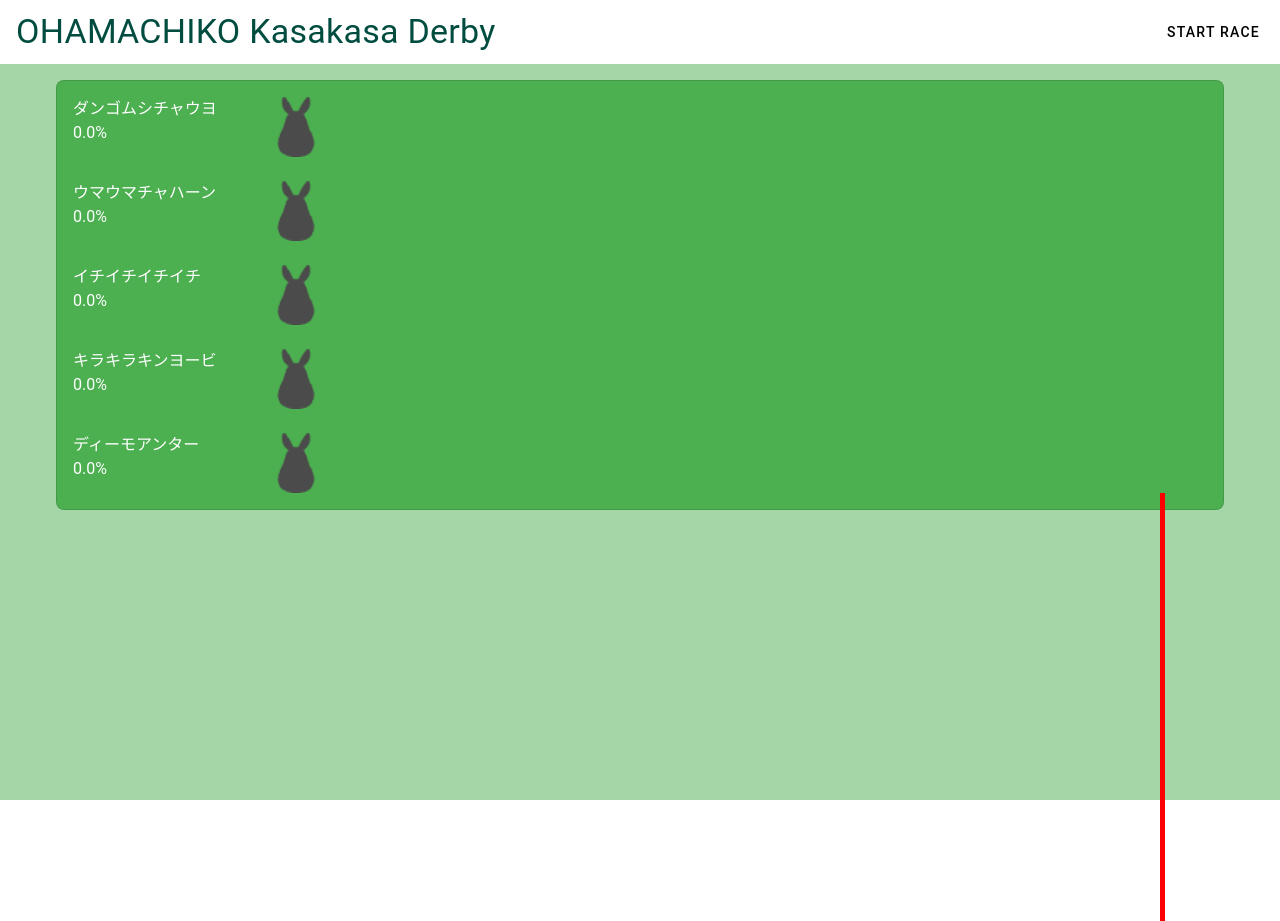
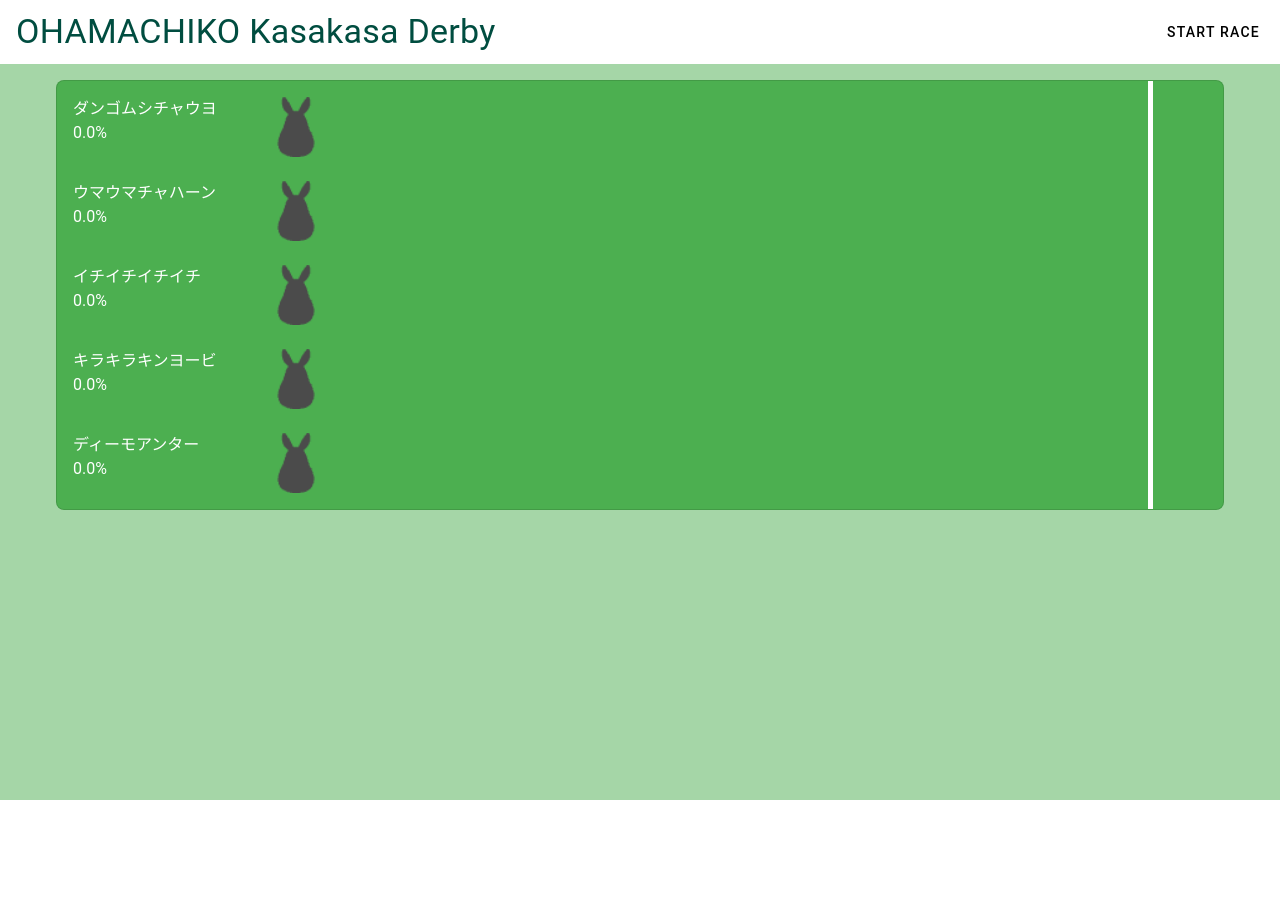
Before and after one commit to yue-fukahi/ohamachirace, a Vue app: page / in a window 1280 px wide. After the commit the page ends 800 px from the top, so only its background shows below. Built offline with nearby package versions, Linux system fonts and the light colour scheme; the HTML template or start-up script is replaced by a standard one.

Commit message:
ゴールラインの表示位置を修正

```diff
--- a/src/App.vue
+++ b/src/App.vue
@@ -17,6 +17,7 @@
     <v-main class="bg-green-lighten-3">
       <v-container>
         <v-container class="border rounded-lg bg-green position-relative">
+          <div class="goal-line"></div>
           <v-row v-for="horse in horses" :key="horse.id">
             <v-col cols="2">
               <div class="horse-name">{{ horse.name }}</div>
@@ -30,7 +31,6 @@
               />
             </v-col>
           </v-row>
-          <div class="goal-line"></div>
         </v-container>
       </v-container>
 
@@ -126,13 +126,13 @@ const resetRace = () => {
   width: 60px;
 }
 
-/* ゴールライン */
 .goal-line {
   position: absolute;
-  right: 5%;
+  top: 0%;
+  right: 70px;
   width: 5px;
   height: 100%;
-  background-color: red;
+  background-color: white;
 }
 
 /* 結果表示 */
```
